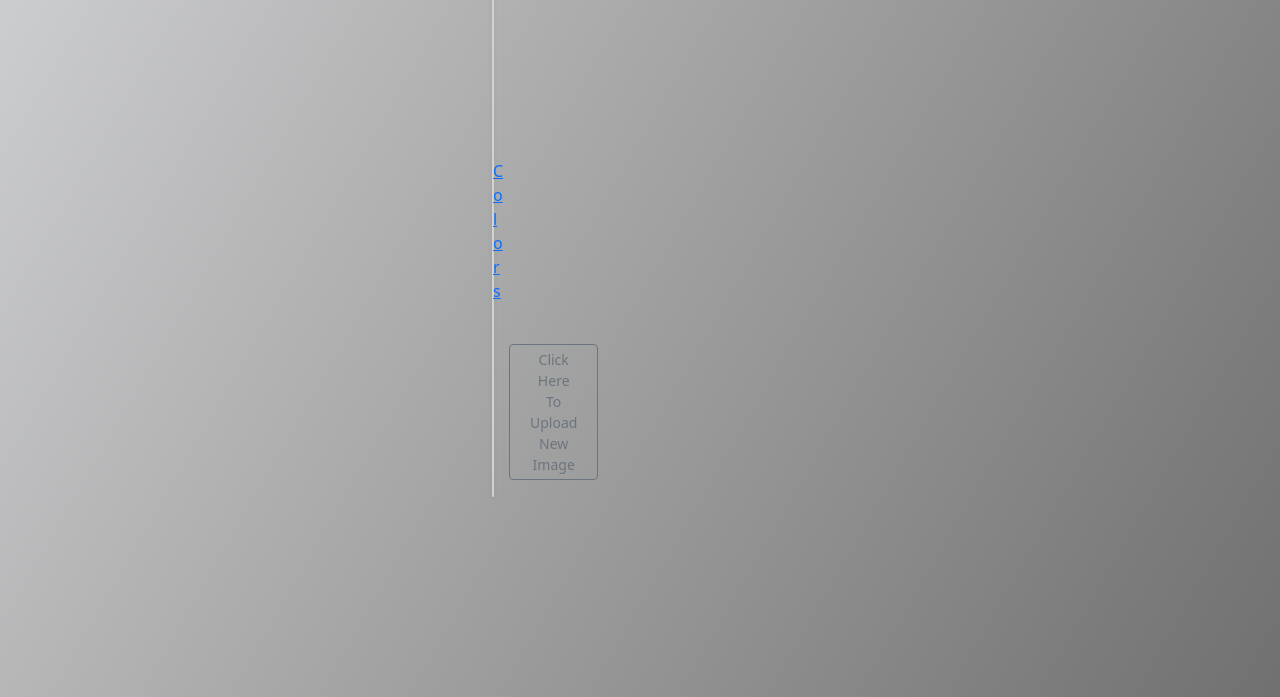
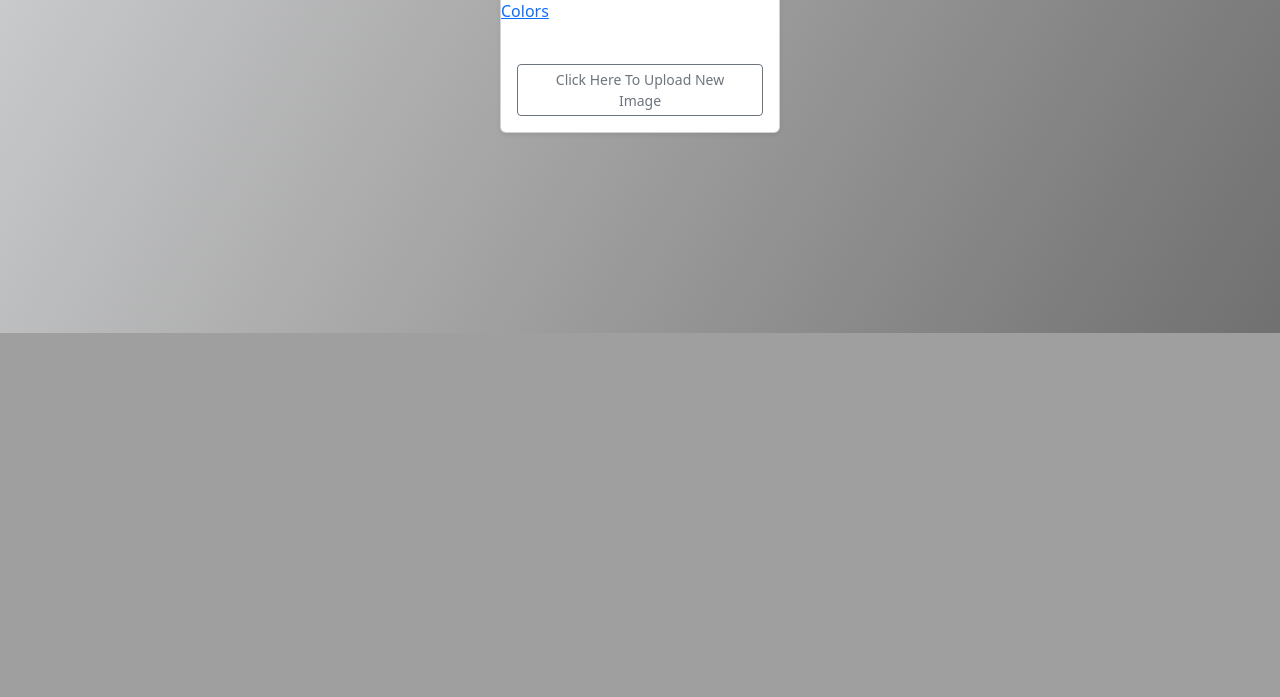
Before and after one commit to Jkivuvu/Color-Extraction-Website, a Flask app: template templates/extract.html in a window 1280 px wide. Shown: the part 1058-1755 px from the top of the page. After the commit the page ends 1391 px from the top, so only its background shows below. Run offline with Flask 3, Linux system fonts and the light colour scheme; the template is opened without the code that fills it, so the values that code supplies are empty; some libraries are stand-ins or nearby versions; grey boxes are pictures that could not be loaded.

Commit message:
initial commit

```diff
--- a/templates/extract.html
+++ b/templates/extract.html
@@ -16,7 +16,6 @@
 
 </head>
 <body class="body-bg body-bg">
-    <div class="row row-cols-1 row-cols-sm-2 row-cols-md-3 g-3">
     <h1 style="padding-top: 100px; padding-left: 735px;">Your Color Panel Below</h1>
     <div class="col" style="padding-left: 500px; padding-right: 500px; padding-top: 200px; padding-bottom: 200px;">
           <div class="card shadow-sm">
@@ -41,6 +40,5 @@
             </div>
           </div>
         </div>
-    </div>
 </body>
 </html>
```
